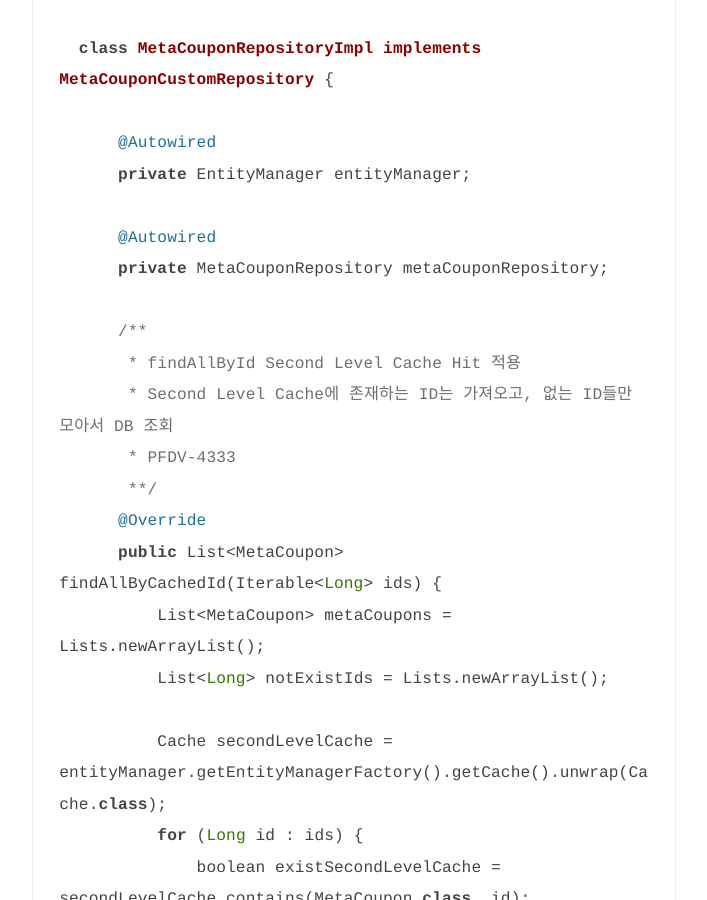
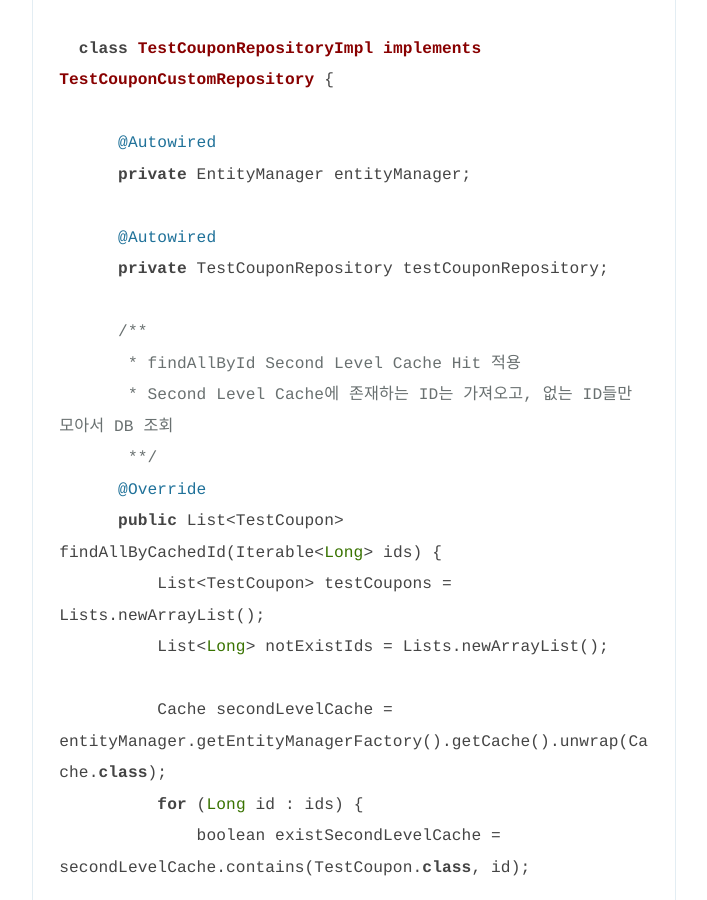
Before and after one commit to pkgonan/pkgonan.github.io, a Jekyll site: the page built from _posts/2018-10-28-hazelcast-hibernate-second-level-cache.md, in a window 1280 px wide and 900 px high, scrolled down 18623 px. Shown: the whole window, without its empty margins (319-1026 px from the left). Built offline with Jekyll 4.4.1, drawn with Linux system fonts in a browser that asks for light colours; nearby versions of some CDN libraries; some web fonts are replaced; some of the changed text lies outside the part shown.

Commit message:
[Fix] hazelcast source code

```diff
--- a/_posts/2018-10-28-hazelcast-hibernate-second-level-cache.md
+++ b/_posts/2018-10-28-hazelcast-hibernate-second-level-cache.md
@@ -337,47 +337,46 @@ navigation: True
 
     * 전략의 구현
 
-            interface MetaCouponCustomRepository {
+            interface TestCouponCustomRepository {
 
-                List<MetaCoupon> findAllByCachedId(Iterable<Long> ids);
+                List<TestCoupon> findAllByCachedId(Iterable<Long> ids);
 
             }
 
 
-            class MetaCouponRepositoryImpl implements MetaCouponCustomRepository {
+            class TestCouponRepositoryImpl implements TestCouponCustomRepository {
 
                 @Autowired
                 private EntityManager entityManager;
 
                 @Autowired
-                private MetaCouponRepository metaCouponRepository;
+                private TestCouponRepository testCouponRepository;
 
                 /**
                  * findAllById Second Level Cache Hit 적용
                  * Second Level Cache에 존재하는 ID는 가져오고, 없는 ID들만 모아서 DB 조회
-                 * PFDV-4333
                  **/
                 @Override
-                public List<MetaCoupon> findAllByCachedId(Iterable<Long> ids) {
-                    List<MetaCoupon> metaCoupons = Lists.newArrayList();
+                public List<TestCoupon> findAllByCachedId(Iterable<Long> ids) {
+                    List<TestCoupon> testCoupons = Lists.newArrayList();
                     List<Long> notExistIds = Lists.newArrayList();
 
                     Cache secondLevelCache = entityManager.getEntityManagerFactory().getCache().unwrap(Cache.class);
                     for (Long id : ids) {
-                        boolean existSecondLevelCache = secondLevelCache.contains(MetaCoupon.class, id);
+                        boolean existSecondLevelCache = secondLevelCache.contains(TestCoupon.class, id);
 
                         if (existSecondLevelCache) {
-                            metaCouponRepository.findById(id).ifPresent(metaCoupons::add);
+                            testCouponRepository.findById(id).ifPresent(testCoupons::add);
                         } else {
                             notExistIds.add(id);
                         }
                     }
 
                     if (!notExistIds.isEmpty()) {
-                        metaCoupons.addAll(metaCouponRepository.findAllById(notExistIds));
+                        testCoupons.addAll(testCouponRepository.findAllById(notExistIds));
                     }
 
-                    return metaCoupons;
+                    return testCoupons;
                 }
             }
 
```
